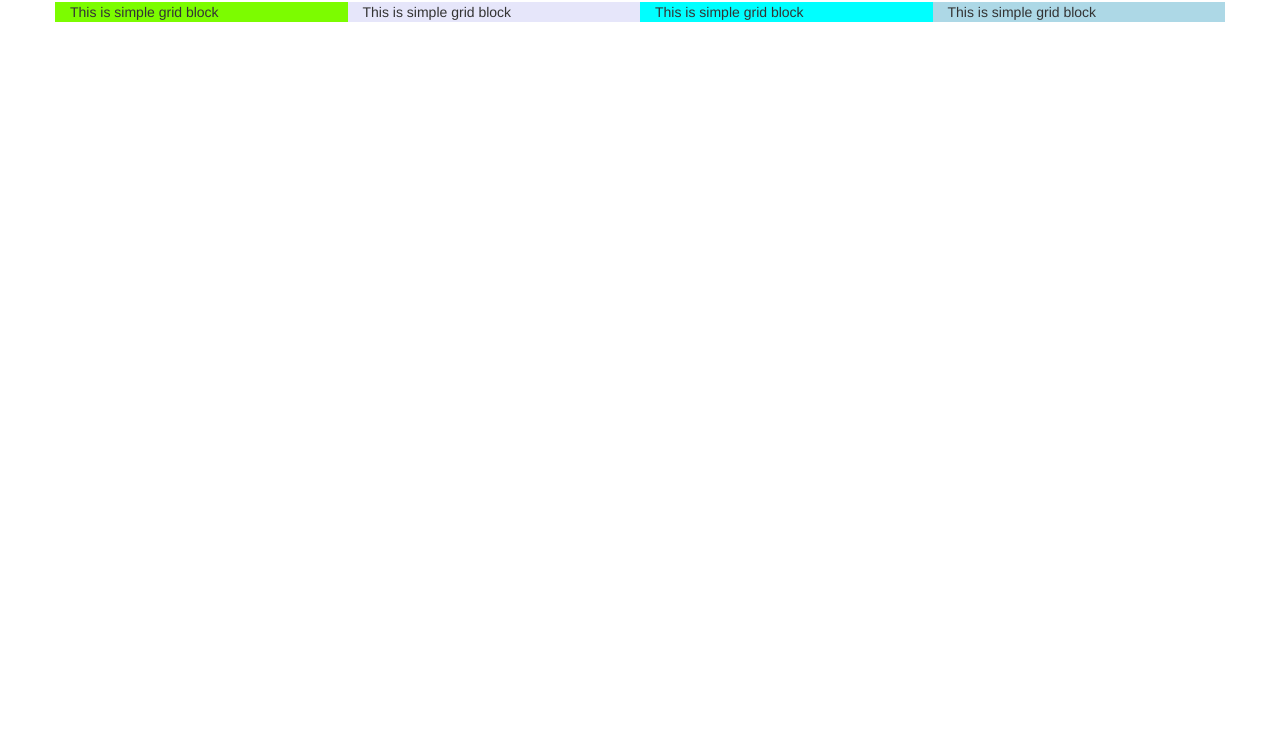
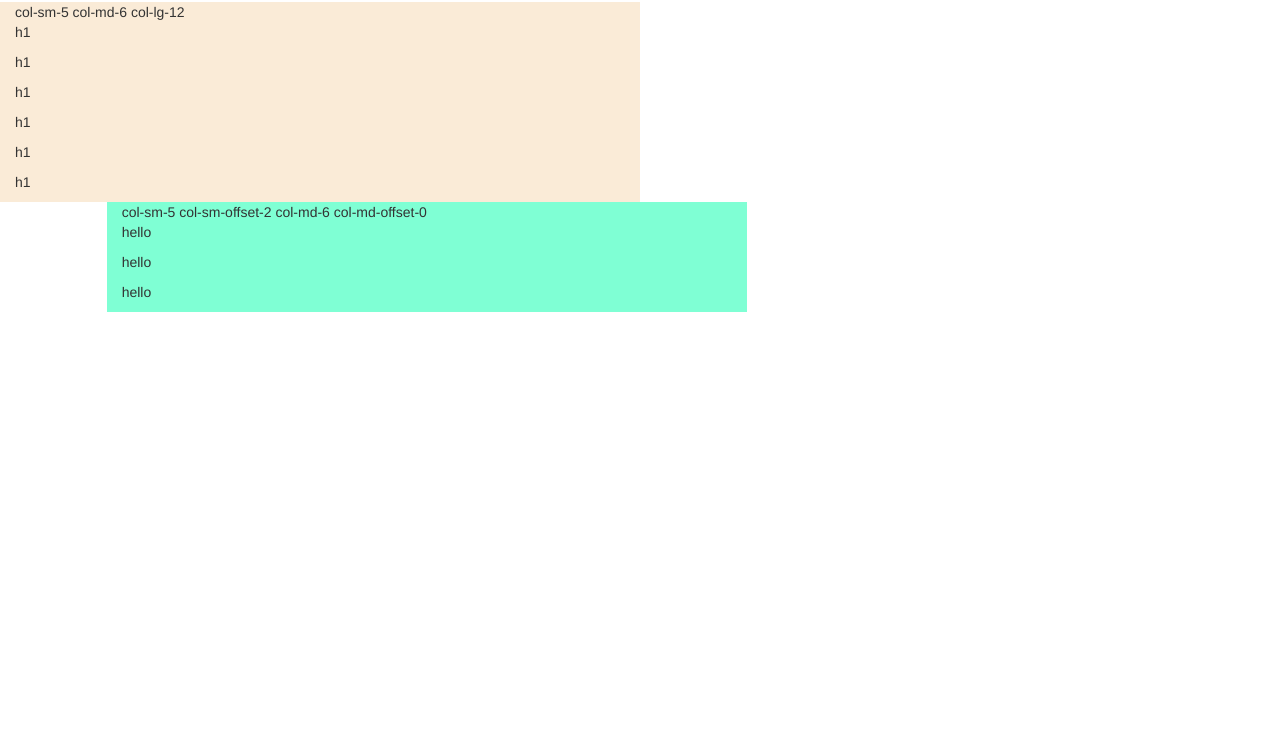
Before and after one commit to rithvikdcs24-tech/MERN-full-stack, a plain HTML site: page Bootstrap/grid.html in a window 1280 px wide. Shown: the part 68-800 px from the top of the page. Drawn offline with nearby package versions, Linux system fonts and the light colour scheme.

Commit message:
grid bootstrap

```diff
--- a/Bootstrap/grid.html
+++ b/Bootstrap/grid.html
@@ -1,9 +1,10 @@
 <!DOCTYPE html>
 <html lang="en">
+
 <head>
 
-    <meta charset="utf-8" />
-    <title></title>
+    <meta charset="utf-8">
+    <title>Grid Bootstrap</title>
 
     <!-- Latest compiled and minified CSS -->
     <link rel="stylesheet" href="https://maxcdn.bootstrapcdn.com/bootstrap/3.4.1/css/bootstrap.min.css">
@@ -18,26 +19,35 @@
 
 <body>
 
-    <div class="container">
+    <div class="container-fluid">
 
         <h1>Grid Example</h1>
 
         <div class="row">
 
-            <div class="col-md-3" style="background-color:lawngreen">
-                This is simple grid block
+            <div class="col-sm-5 col-md-6" style="background-color:antiquewhite">
+
+                col-sm-5 col-md-6 col-lg-12
+
+                <p>h1</p>
+                <p>h1</p> <p>h1</p>
+                <p>h1</p>
+
+                <p>h1</p>
+                <p>h1</p>
+
             </div>
 
-            <div class="col-md-3" style="background-color:lavender">
-                This is simple grid block
-            </div>
+            <div class="col-sm-5 col-sm-offset-2 col-md-6 col-md-offset-1"
+                 style="background-color:aquamarine">
 
-            <div class="col-md-3" style="background-color:cyan">
-                This is simple grid block
-            </div>
+                col-sm-5 col-sm-offset-2 col-md-6 col-md-offset-0
 
-            <div class="col-md-3" style="background-color:lightblue">
-                This is simple grid block
+                <p>hello</p>
+
+                <p>hello</p>
+                <p>hello</p>
+
             </div>
 
         </div>
@@ -45,4 +55,5 @@
     </div>
 
 </body>
+
 </html>
```
